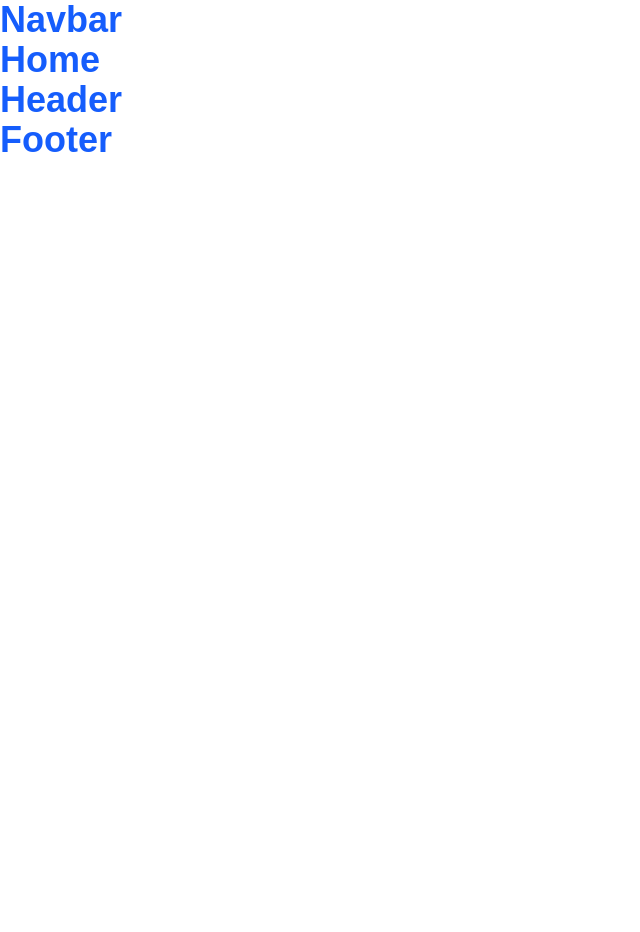
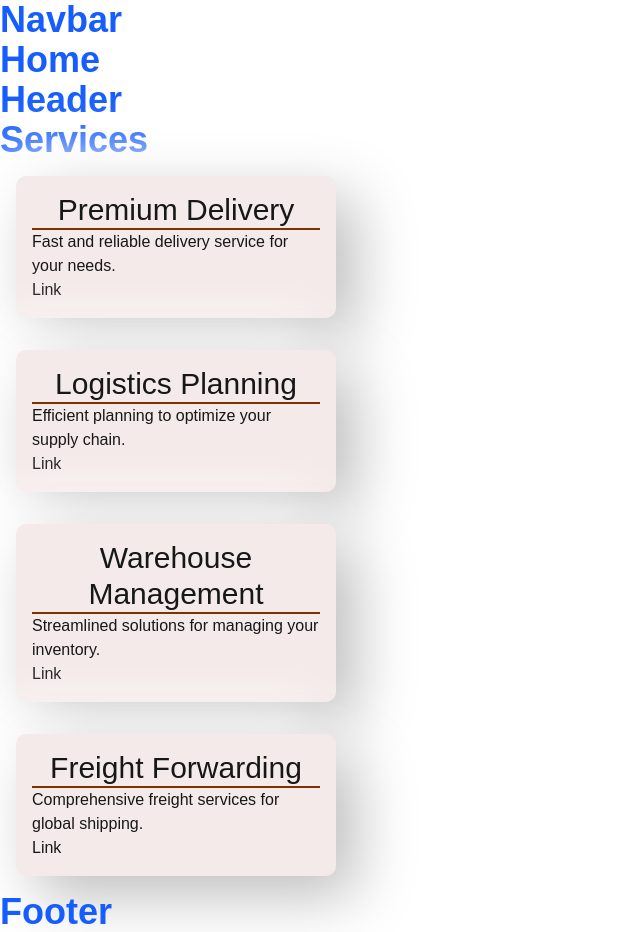
Before and after one commit to LuJian2024/logistics, a Next.js app: page / in a window 1280 px wide. Shown: the whole page, without its empty margins (0-640 px from the left). Before the commit the page ends 800 px from the top, so only its background shows below. Built offline with nearby package versions, Linux system fonts and the light colour scheme.

Commit message:
add ServiceCard component and integrate into Services and Home pages

```diff
--- /dev/null
+++ b/src/app/components/ServiceCard/ServiceCard.tsx
@@ -0,0 +1,15 @@
+
+type ServiceCardProps = {
+    name: string;
+    description: string;
+}
+const ServiceCard = ({name, description}: ServiceCardProps ) => {
+    return (
+        <div className=" w-1/4 p-4 m-4 rounded-[10px] bg-[#f5eaea] shadow-[20px_20px_60px_#bebebe,-20px_-20px_60px_#ffffff]">
+            <h2 className=" text-3xl border-b-2 border-b-amber-900 text-center">{name}</h2>
+            <p>{description}</p>
+            <a href="#">Link</a>
+        </div>
+    );
+}
+export default ServiceCard;
--- a/src/app/components/Services.tsx
+++ b/src/app/components/Services.tsx
@@ -1,8 +1,25 @@
+import ServiceCard from "./ServiceCard/ServiceCard";
+
+const services = [
+  { name: "Premium Delivery", description: "Fast and reliable delivery service for your needs." },
+  { name: "Logistics Planning", description: "Efficient planning to optimize your supply chain." },
+  { name: "Warehouse Management", description: "Streamlined solutions for managing your inventory." },
+  { name: "Freight Forwarding", description: "Comprehensive freight services for global shipping." },
+];
+
 export default function Services() {
   return (
     <div>
       <h1 className="text-4xl font-bold text-blue-600">Services</h1>
-
+      <div className="flex flex-col">
+      {services.map((service, index) => (
+        <ServiceCard
+          key={index}
+          name={service.name}
+          description={service.description}
+        />
+      ))}
+      </div>
     </div>
   );
 }
--- a/src/app/page.tsx
+++ b/src/app/page.tsx
@@ -1,4 +1,5 @@
 import Header from "./components/Header";
+import Services from "./components/Services";
 
 
 export default function Home() {
@@ -6,6 +7,7 @@ export default function Home() {
     <div>
       <h1 className="text-4xl font-bold text-blue-600">Home</h1>
       <Header/>
+      <Services />
       </div>
   );
 }
```
Lines whose indentation alone changed are shown as unchanged.
